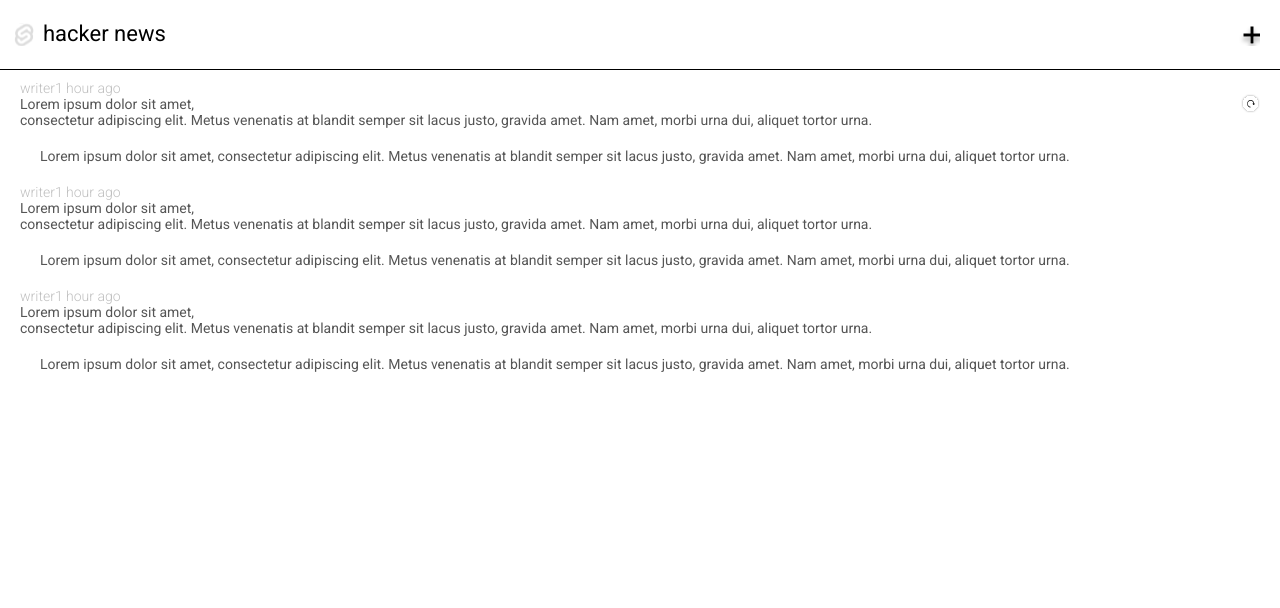
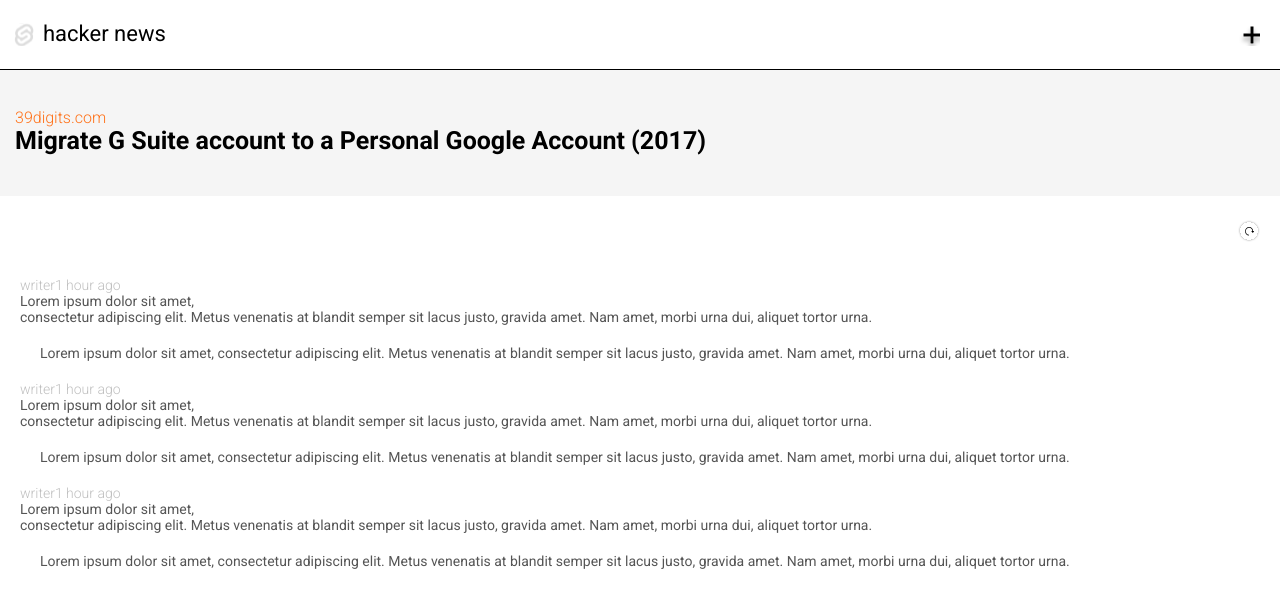
Before and after one commit to gn753/mini-project, a React (Create React App) app: page /comments in a window 1280 px wide. Shown: the top 608 px of the page. Built offline with nearby package versions, Linux system fonts and the light colour scheme.

Commit message:
React 중간평가"

```diff
--- a/src/components/ui/CommonCard.js
+++ b/src/components/ui/CommonCard.js
@@ -1,3 +1,4 @@
+import {Link} from "react-router-dom"
 export const HkCardTop = () => {
   return (
     <div className="hk-card__top">
@@ -104,7 +105,7 @@
             </div>
             <div className="hk-card__info__right__comment">
               <i></i>
-              <span>123</span>
+              <span><Link to="/comments">123</Link></span>
             </div>
           </div>
         </div>
--- a/src/components/ui/ItemList.js
+++ b/src/components/ui/ItemList.js
@@ -1,4 +1,5 @@
 import { useEffect, useState } from "react";
+import {Link} from "react-router-dom"
 import { dummyData } from "../../util/dummyData";
 
 const CommonCard = ({ by, title }) => {
@@ -21,7 +22,7 @@
             </div>
             <div className="hk-card__info__right__comment">
               <i></i>
-              <span>123</span>
+              <span><Link to="/comments">123</Link></span>
             </div>
           </div>
         </div>
--- a/src/pages/HkComment.js
+++ b/src/pages/HkComment.js
@@ -1,8 +1,10 @@
 import { HkCommentSection } from "../components/ui/CommonCard";
+import { HkCardTop } from "../components/ui/CommonCard";
 import "../scss/HkComments.scss";
 const HkComment = () => {
   return (
     <div className="HkComments">
+      <HkCardTop/>
       <div>
         <HkCommentSection></HkCommentSection>
         <HkCommentSection></HkCommentSection>
--- a/src/scss/Header.scss
+++ b/src/scss/Header.scss
@@ -31,6 +31,7 @@
     height: 23px;
     background-image: url("../images/icon-menu.svg");
     background-repeat: no-repeat;
+    cursor: pointer;
   }
 }
 .ToggleNav {
--- a/src/scss/HkComments.scss
+++ b/src/scss/HkComments.scss
@@ -1,11 +1,17 @@
 .HkComments {
+  .hk-card__top {
+    padding-top: 40px;
+    padding-bottom: 40px;
+  }
+
   .hk-comment-section:nth-child(1) {
+    padding-top: 71px;
     .icon-comment__replay {
       position: absolute;
       top: 24px;
       right: 20px;
-      width: 19px;
-      height: 19px;
+      width: 22px;
+      height: 22px;
       background-image: url("./../images/icon-comments-replay.svg");
       background-size: cover;
       background-repeat: no-repeat;
```
